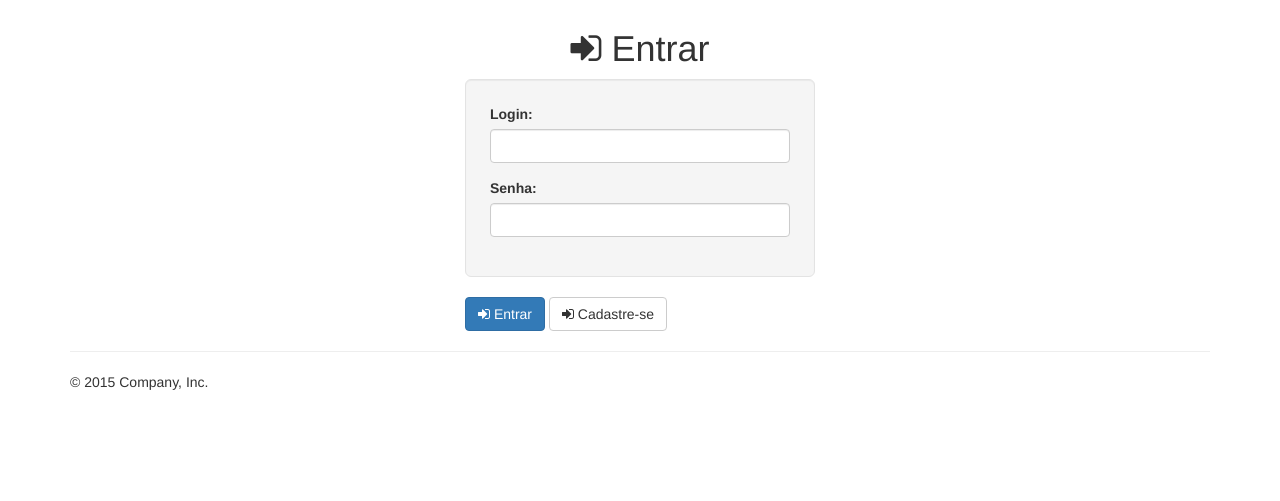
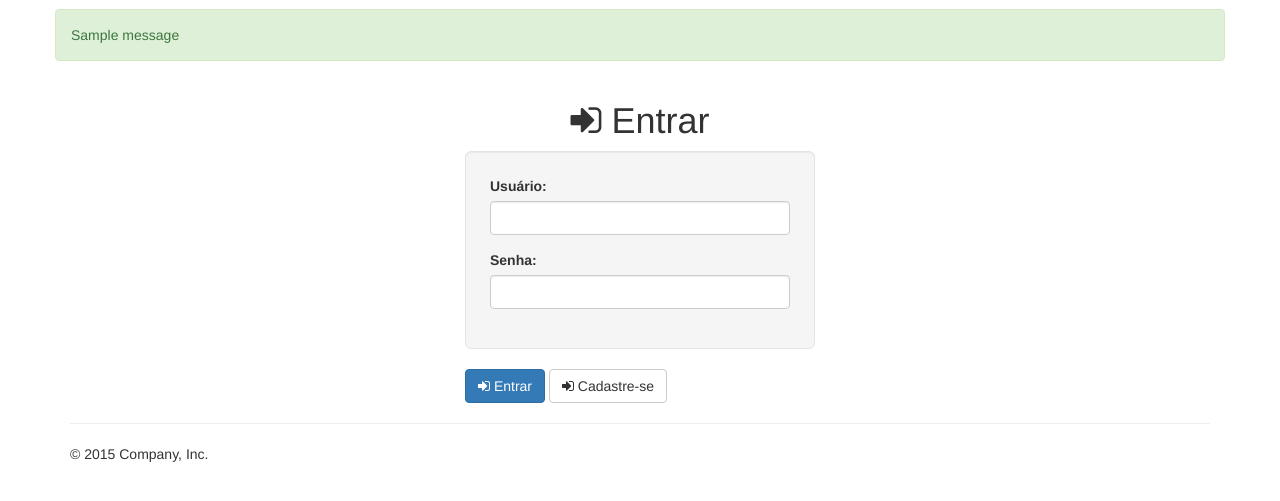
Before and after one commit to leandrohsilveira/timesheetmanager, a Django app: page /identity/login/ in a window 1280 px wide. Shown: the part 51-552 px from the top of the page. Run offline with Django 3.2, Linux system fonts and the light colour scheme; tables that the repository leaves empty hold one stand-in row (values such as "Sample post"); one stand-in notice (Sample message) is shown; some libraries are stand-ins or nearby versions.

Commit message:
Melhoria do aproveitamento de código da página de login

```diff
--- a/identity/apps.py
+++ b/identity/apps.py
@@ -14,8 +14,13 @@ def mask(value, arg):
 	return m.replace("X", "");
 
 @register.inclusion_tag(name = "bootstrap_field", filename="tagtemplates/bootstrap_field.html")
-def bootstrap_field(field):
-	return {"field": field}
+def bootstrap_field(bound_field):
+	bound_field.field.widget.attrs = {"class": "form-control"}
+	return {"field": bound_field}
+
+@register.inclusion_tag(name = "bootstrap_messages", filename="tagtemplates/bootstrap_messages.html")
+def bootstrap_messages(messages=None, errors=None):
+	return {"messages": messages, "errors": errors}
 
 @register.inclusion_tag(name = "bootstrap_button", filename="tagtemplates/bootstrap_button.html")
 def bootstrap_button(text="", href=None, link=None, icon=None, btype="submit", bclass="default"):
--- a/identity/forms.py
+++ /dev/null
@@ -1,4 +0,0 @@
-
-def bootstrap_field(field):
-	field.widget.attrs = {"class": "form-control"}
-	return field
--- a/identity/login/forms.py
+++ /dev/null
@@ -1,14 +0,0 @@
-'''
-Created on 31 de mar de 2016
-
-@author: silveira
-'''
-from django.contrib.auth.forms import AuthenticationForm
-from django import forms
-from identity.forms import bootstrap_field
-from django.forms import widgets
-
-class LoginForm(AuthenticationForm):
-	next = forms.CharField(max_length=255, widget=widgets.HiddenInput)
-	username = bootstrap_field(forms.CharField(label="Login", max_length=180))
-	password = bootstrap_field(forms.CharField(label="Senha", widget=widgets.PasswordInput))
--- a/identity/login/urls.py
+++ /dev/null
@@ -1,11 +0,0 @@
-"identity.can_see_pessoas_list"#from django.contrib.auth.decorators import login_required, permission_required
-from django.conf.urls import url, include
-
-from identity.login import views
-
-urlpatterns = [
-	#url('^', include('django.contrib.auth.urls')),
-	url(r'^login/$', views.LoginView.as_view(), name = 'login'),
-	url(r'^login/sair$', views.fazer_logout, name = 'sair'),
-
-]
--- a/identity/login/views.py
+++ /dev/null
@@ -1,36 +0,0 @@
-'''
-Created on 21 de mar de 2016
-
-@author: Leandro
-'''
-from django.contrib.auth import login
-from django.contrib.auth.views import logout_then_login
-from django.shortcuts import resolve_url
-from django.utils.http import is_safe_url
-from django.views.generic.edit import FormView
-
-from identity.login import forms as login_forms
-from timesheetmanager import settings
-
-
-class LoginView(FormView):
-	form_class = login_forms.LoginForm
-	template_name = "identity/login.html"
-
-	def get_initial(self):
-		initials = super(LoginView, self).get_initial()
-		initials["next"] = self.request.GET.get("next", settings.LOGIN_REDIRECT_URL)
-		return initials
-
-	def form_valid(self, form):
-		form.clean()
-		login(self.request, form.get_user())
-		redirect_to = self.request.POST.get("next")
-		if not is_safe_url(url=redirect_to, host=self.request.get_host()):
-			redirect_to = resolve_url(settings.LOGIN_REDIRECT_URL)
-
-		self.success_url = redirect_to
-		return FormView.form_valid(self, form)
-
-def fazer_logout(request):
-	return logout_then_login(request);
--- a/identity/templates/base_app.html
+++ b/identity/templates/base_app.html
@@ -24,7 +24,7 @@
 							<a href="{% url 'identity:visualizar_pessoa_autenticada' %}"><i class="fa fa-eye"></i> {{ user.get_full_name|default:user.get_username }}</a>
 						</li>
 						<li>
-							<a href="{% url 'identity:sair' %}"><i class="fa fa-sign-out"></i> Sair</a>
+							<a href="{% url 'identity:logout' %}"><i class="fa fa-sign-out"></i> Sair</a>
 						</li>
 					</ul>
 				</li>
@@ -38,6 +38,7 @@
 <div class="container">
 	<div class="hidden-xs hidden-sm base-top-margin-md-lg"></div>
 	<div class="hidden-md hidden-lg base-top-margin-xs-sm"></div>
+	{% bootstrap_messages messages=messages %}
 	{% block content_block %}{% endblock content_block %}
 	<hr>
 	<footer>
--- a/identity/templates/identity/login.html
+++ b/identity/templates/registration/login.html
@@ -6,6 +6,7 @@
 <div class="col-md-4">
 	<form action="{% url 'identity:login' %}" method="post">
 		{% csrf_token %}
+		{% bootstrap_messages errors=form.non_field_errors %}
 		<div class="well well-lg">
 
 			{% for field in form %}
--- a/identity/templates/tagtemplates/bootstrap_field.html
+++ b/identity/templates/tagtemplates/bootstrap_field.html
@@ -1,7 +1,12 @@
 {% if not field.is_hidden %}
-<div class="form-group">
-	{{ field.label_tag }}
+<div class="form-group {% if field.errors %}has-error{% endif %}">
+	<label class="control-label" for="{{ field.id_for_label }}">{{ field.label|capfirst }}:</label>
 	{{ field }}
+	{% if field.errors %}
+	{% for error in field.errors %}
+	<span class="help-block">{{ error }}</span>
+	{% endfor %}
+	{% endif %}
 </div>
 {% else %}
 {{ field }}
--- /dev/null
+++ b/identity/templates/tagtemplates/bootstrap_messages.html
@@ -0,0 +1,13 @@
+{% if messages %}
+<div class="row">
+	{% for message in messages %}
+	<div class="alert alert-{{ message.tags }}" role="alert">{{ message }}</div>
+	{% endfor %}
+</div>
+{% elif errors %}
+<div class="row">
+	{% for error in errors %}
+	<div class="alert alert-danger" role="alert">{{ error }}</div>
+	{% endfor %}
+</div>
+{% endif %}
--- a/identity/urls.py
+++ b/identity/urls.py
@@ -9,6 +9,6 @@ app_name = 'identity'
 
 urlpatterns = [
 	url(r'^$', login_required(views.VisualizarPessoaAutenticadaView.as_view()), name = 'index'),
-	url("^", include("identity.login.urls")),
+	url('^', include('django.contrib.auth.urls')),
 	url("^", include("identity.pessoa.urls")),
 ]
```
Also changed, not shown: identity/templates/registration/logged_out.html (added, +18 -0 lines), timesheetmanager/settings.py (+11 -0 lines), identity/login/__init__.py (deleted).
